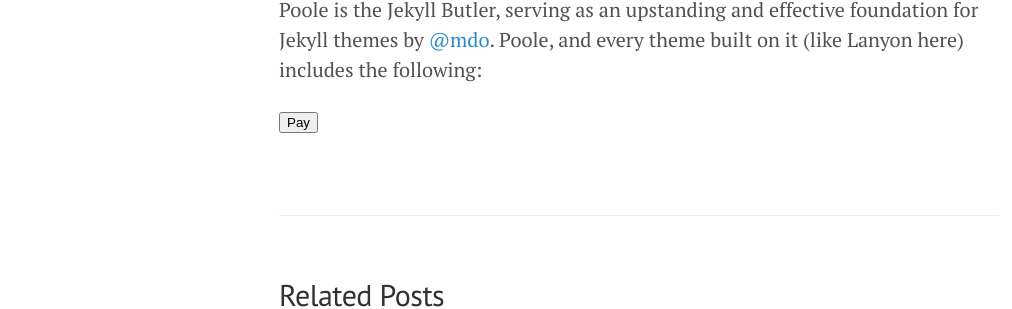
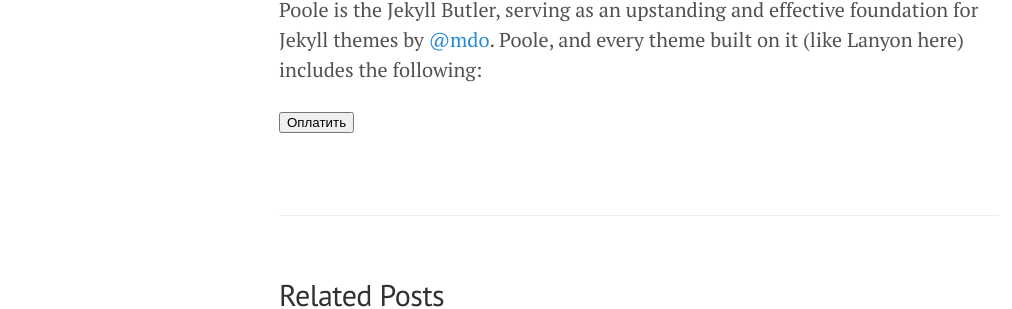
Before and after one commit to dslab1/dslab1.github.io, a Jekyll site: the page built from _posts/2014-01-02-introducing-lanyon.md, in a window 1280 px wide. Shown: the part 369-678 px from the top of the page, without its empty margins (1-1013 px from the left). Built offline with Jekyll 4.4.1, drawn with Linux system fonts in a browser that asks for light colours; Markdown is read by kramdown in place of the engine named in the settings.

Commit message:
Update 2014-01-02-introducing-lanyon.md

```diff
--- a/_posts/2014-01-02-introducing-lanyon.md
+++ b/_posts/2014-01-02-introducing-lanyon.md
@@ -16,6 +16,8 @@ Poole is the Jekyll Butler, serving as an upstanding and effective foundation fo
 	<input type="hidden" name="ik_am" value="1000" />
 	<input type="hidden" name="ik_cur" value="RUB" />
 	<input type="hidden" name="ik_desc" value="Datalife SmartBlog" />
+	<input type="hidden" name="ik_act" value="payways" />
+	<input type="hidden" name="ik_pw_on" value="visa,yandexmoney,webmoney_merchant,w1_merchant_usd,privat24" />
 	<input type="hidden" name="ik_exp" value="2015-09-03" />
-        <input type="submit" value="Pay">
+        <input type="submit" value="Оплатить">
 </form>
```
